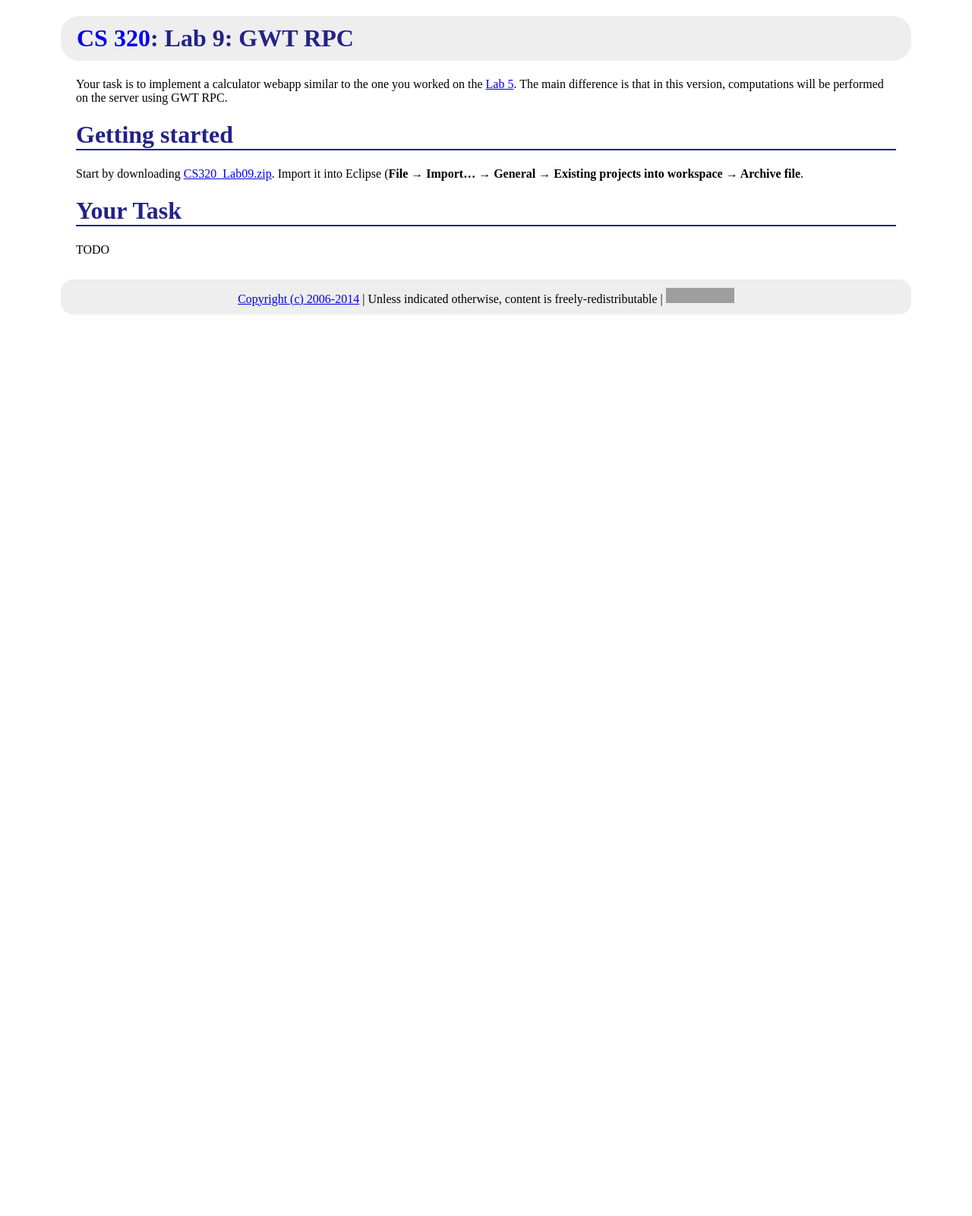
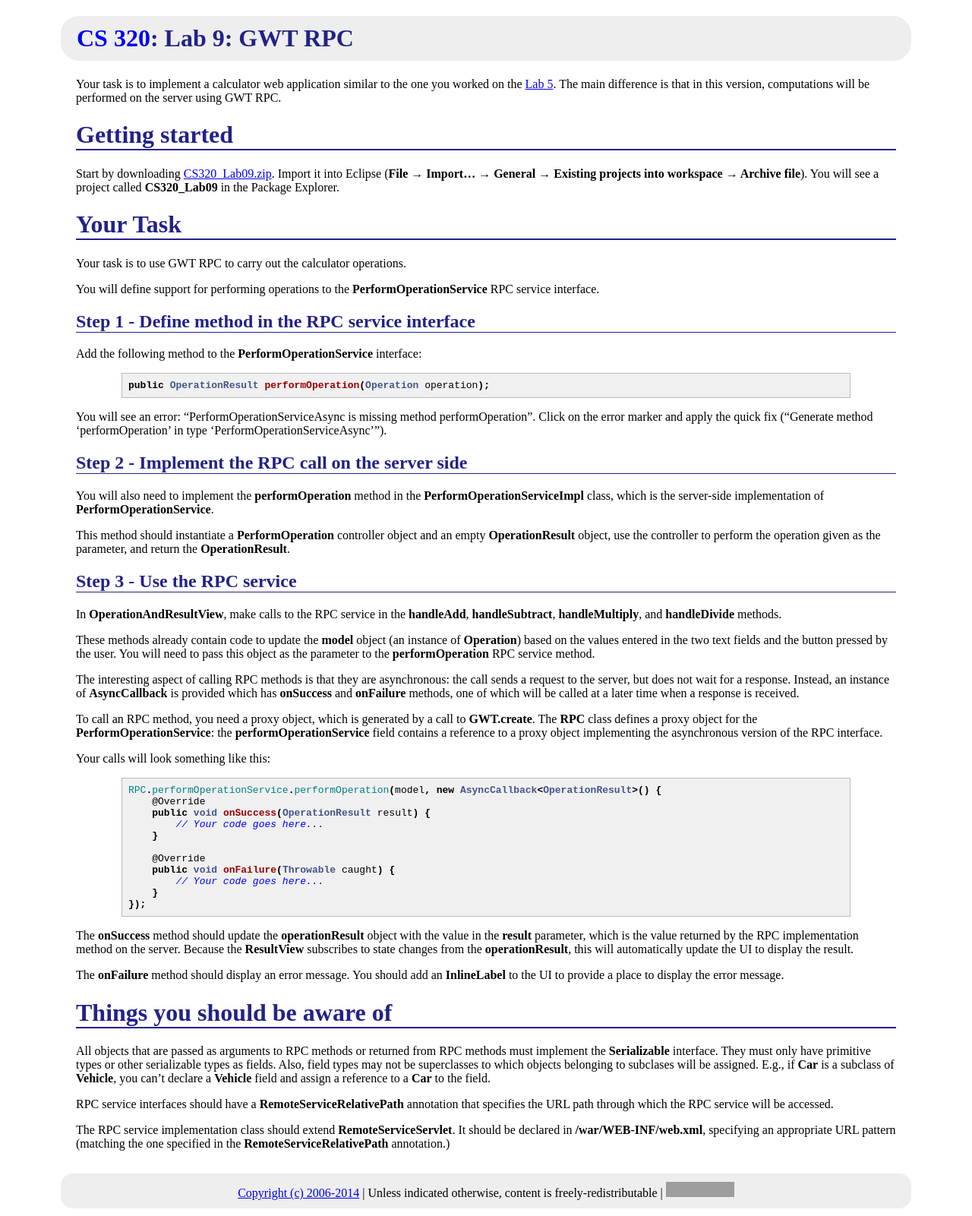
Before and after one commit to ycpcs/cs320-spring2014, a Jekyll site: the page built from labs/lab09.md, in a window 1280 px wide. Shown: the whole page at 76% size. Built offline with Jekyll 4.4.1, drawn with Linux system fonts in a browser that asks for light colours; Markdown is read by kramdown in place of the engine named in the settings; before the commit the page ends 900 px from its top, so only the background shows below that; grey boxes are pictures that could not be loaded.

Commit message:
ready to go with lab 9

```diff
--- a/_layouts/default.html
+++ b/_layouts/default.html
@@ -4,6 +4,7 @@
 		<meta charset="utf-8" />
 		<title>CS 320: {{ page.title }}</title>
 		<link rel="stylesheet" href="{{ site.url }}/css/cs320.css" />
+		<link rel="stylesheet" href="{{ site.url }}/css/syntax.css" />
 	</head>
 
 	<body>
--- /dev/null
+++ b/css/syntax.css
@@ -0,0 +1,61 @@
+.highlight  { background: white;  }
+.highlight pre { /*font-size: 14px;*/ background: #F0F0F0; }
+.highlight .c { color: blue; font-style: italic } /* Comment */
+.highlight .err { color: #a61717; background-color: #e3d2d2 } /* Error */
+.highlight .k { font-weight: bold } /* Keyword */
+.highlight .o { font-weight: bold } /* Operator */
+.highlight .cm { color: blue; font-style: italic } /* Comment.Multiline */
+.highlight .cp { color: #999999; font-weight: bold } /* Comment.Preproc */
+.highlight .c1 { color: blue; font-style: italic } /* Comment.Single */
+.highlight .cs { color: #999999; font-weight: bold; font-style: italic } /* Comment.Special */
+.highlight .gd { color: #000000; background-color: #ffdddd } /* Generic.Deleted */
+.highlight .gd .x { color: #000000; background-color: #ffaaaa } /* Generic.Deleted.Specific */
+.highlight .ge { font-style: italic } /* Generic.Emph */
+.highlight .gr { color: #aa0000 } /* Generic.Error */
+.highlight .gh { color: #999999 } /* Generic.Heading */
+.highlight .gi { color: #000000; background-color: #ddffdd } /* Generic.Inserted */
+.highlight .gi .x { color: #000000; background-color: #aaffaa } /* Generic.Inserted.Specific */
+.highlight .go { color: #888888 } /* Generic.Output */
+.highlight .gp { color: #555555 } /* Generic.Prompt */
+.highlight .gs { font-weight: bold } /* Generic.Strong */
+.highlight .gu { color: #aaaaaa } /* Generic.Subheading */
+.highlight .gt { color: #aa0000 } /* Generic.Traceback */
+.highlight .kc { font-weight: bold } /* Keyword.Constant */
+.highlight .kd { font-weight: bold } /* Keyword.Declaration */
+.highlight .kp { font-weight: bold } /* Keyword.Pseudo */
+.highlight .kr { font-weight: bold } /* Keyword.Reserved */
+.highlight .kt { color: #445588; font-weight: bold } /* Keyword.Type */
+.highlight .m { color: #009999 } /* Literal.Number */
+.highlight .s { color: #d14 } /* Literal.String */
+.highlight .na { color: #008080 } /* Name.Attribute */
+.highlight .nb { color: #0086B3 } /* Name.Builtin */
+.highlight .nc { color: #445588; font-weight: bold } /* Name.Class */
+.highlight .no { color: #008080 } /* Name.Constant */
+.highlight .ni { color: #800080 } /* Name.Entity */
+.highlight .ne { color: #990000; font-weight: bold } /* Name.Exception */
+.highlight .nf { color: #990000; font-weight: bold } /* Name.Function */
+.highlight .nn { color: #555555 } /* Name.Namespace */
+.highlight .nt { color: #000080 } /* Name.Tag */
+.highlight .nv { color: #008080 } /* Name.Variable */
+.highlight .ow { font-weight: bold } /* Operator.Word */
+.highlight .w { color: #bbbbbb } /* Text.Whitespace */
+.highlight .mf { color: #009999 } /* Literal.Number.Float */
+.highlight .mh { color: #009999 } /* Literal.Number.Hex */
+.highlight .mi { color: #009999 } /* Literal.Number.Integer */
+.highlight .mo { color: #009999 } /* Literal.Number.Oct */
+.highlight .sb { color: #d14 } /* Literal.String.Backtick */
+.highlight .sc { color: #d14 } /* Literal.String.Char */
+.highlight .sd { color: #d14 } /* Literal.String.Doc */
+.highlight .s2 { color: #d14 } /* Literal.String.Double */
+.highlight .se { color: #d14 } /* Literal.String.Escape */
+.highlight .sh { color: #d14 } /* Literal.String.Heredoc */
+.highlight .si { color: #d14 } /* Literal.String.Interpol */
+.highlight .sx { color: #d14 } /* Literal.String.Other */
+.highlight .sr { color: #009926 } /* Literal.String.Regex */
+.highlight .s1 { color: #d14 } /* Literal.String.Single */
+.highlight .ss { color: #990073 } /* Literal.String.Symbol */
+.highlight .bp { color: #999999 } /* Name.Builtin.Pseudo */
+.highlight .vc { color: #008080 } /* Name.Variable.Class */
+.highlight .vg { color: #008080 } /* Name.Variable.Global */
+.highlight .vi { color: #008080 } /* Name.Variable.Instance */
+.highlight .il { color: #009999 } /* Literal.Number.Integer.Long */
--- a/labs/lab09.md
+++ b/labs/lab09.md
@@ -3,12 +3,72 @@ layout: default
 title: "Lab 9: GWT RPC"
 ---
 
-Your task is to implement a calculator webapp similar to the one you worked on the [Lab 5](lab05.html).  The main difference is that in this version, computations will be performed on the server using GWT RPC.
+Your task is to implement a calculator web application similar to the one you worked on the [Lab 5](lab05.html).  The main difference is that in this version, computations will be performed on the server using GWT RPC.
 
 # Getting started
 
-Start by downloading [CS320\_Lab09.zip](CS320_Lab09.zip).  Import it into Eclipse (**File &rarr; Import... &rarr; General &rarr; Existing projects into workspace &rarr; Archive file**.
+Start by downloading [CS320\_Lab09.zip](CS320_Lab09.zip).  Import it into Eclipse (**File &rarr; Import... &rarr; General &rarr; Existing projects into workspace &rarr; Archive file**). You will see a project called **CS320\_Lab09** in the Package Explorer.
 
 # Your Task
 
-TODO
+Your task is to use GWT RPC to carry out the calculator operations.
+
+You will define support for performing operations to the **PerformOperationService** RPC service interface.
+
+## Step 1 - Define method in the RPC service interface
+
+Add the following method to the **PerformOperationService** interface:
+
+{% highlight java %}
+public OperationResult performOperation(Operation operation);
+{% endhighlight %}
+
+You will see an error: "PerformOperationServiceAsync is missing method performOperation".  Click on the error marker and apply the quick fix ("Generate method 'performOperation' in type 'PerformOperationServiceAsync'").
+
+## Step 2 - Implement the RPC call on the server side
+
+You will also need to implement the **performOperation** method in the **PerformOperationServiceImpl** class, which is the server-side implementation of **PerformOperationService**.
+
+This method should instantiate a **PerformOperation** controller object and an empty **OperationResult** object, use the controller to perform the operation given as the parameter, and return the **OperationResult**.
+
+## Step 3 - Use the RPC service
+
+In **OperationAndResultView**, make calls to the RPC service in the **handleAdd**, **handleSubtract**, **handleMultiply**, and **handleDivide** methods.
+
+These methods already contain code to update the **model** object (an instance of **Operation**) based on the values entered in the two text fields and the button pressed by the user.  You will need to pass this object as the parameter to the **performOperation** RPC service method.
+
+The interesting aspect of calling RPC methods is that they are asynchronous: the call sends a request to the server, but does not wait for a response.  Instead, an instance of **AsyncCallback** is provided which has **onSuccess** and **onFailure** methods, one of which will be called at a later time when a response is received.
+
+To call an RPC method, you need a proxy object, which is generated by a call to **GWT.create**.  The **RPC** class defines a proxy object for the **PerformOperationService**: the **performOperationService** field contains a reference to a proxy object implementing the asynchronous version of the RPC interface.
+
+Your calls will look something like this:
+
+{% highlight java %}
+RPC.performOperationService.performOperation(model, new AsyncCallback<OperationResult>() {
+    @Override
+    public void onSuccess(OperationResult result) {
+        // Your code goes here...
+    }
+
+    @Override
+    public void onFailure(Throwable caught) {
+        // Your code goes here...
+    }
+});
+{% endhighlight %}
+
+The **onSuccess** method should update the **operationResult** object with the value in the **result** parameter, which is the value returned by the RPC implementation method on the server.  Because the **ResultView** subscribes to state changes from the **operationResult**, this will automatically update the UI to display the result.
+
+The **onFailure** method should display an error message.  You should add an **InlineLabel** to the UI to provide a place to display the error message.
+
+# Things you should be aware of
+
+All objects that are passed as arguments to RPC methods or returned from RPC methods must implement the **Serializable** interface.  They must only have primitive types or other serializable types as fields.  Also, field types may not be superclasses to which objects belonging to subclases will be assigned.  E.g., if **Car** is a subclass of **Vehicle**, you can't declare a **Vehicle** field and assign a reference to a **Car** to the field.
+
+RPC service interfaces should have a  **RemoteServiceRelativePath** annotation that specifies the URL path through which the RPC service will be accessed.
+
+The RPC service implementation class should extend **RemoteServiceServlet**.  It should be declared in **/war/WEB-INF/web.xml**, specifying an appropriate URL pattern (matching the one specified in the **RemoteServiceRelativePath** annotation.)
+
+<!-- vim:set wrap: ­-->
+<!-- vim:set linebreak: -->
+<!-- vim:set nolist: -->
```
Also changed, not shown: 1 other file.
